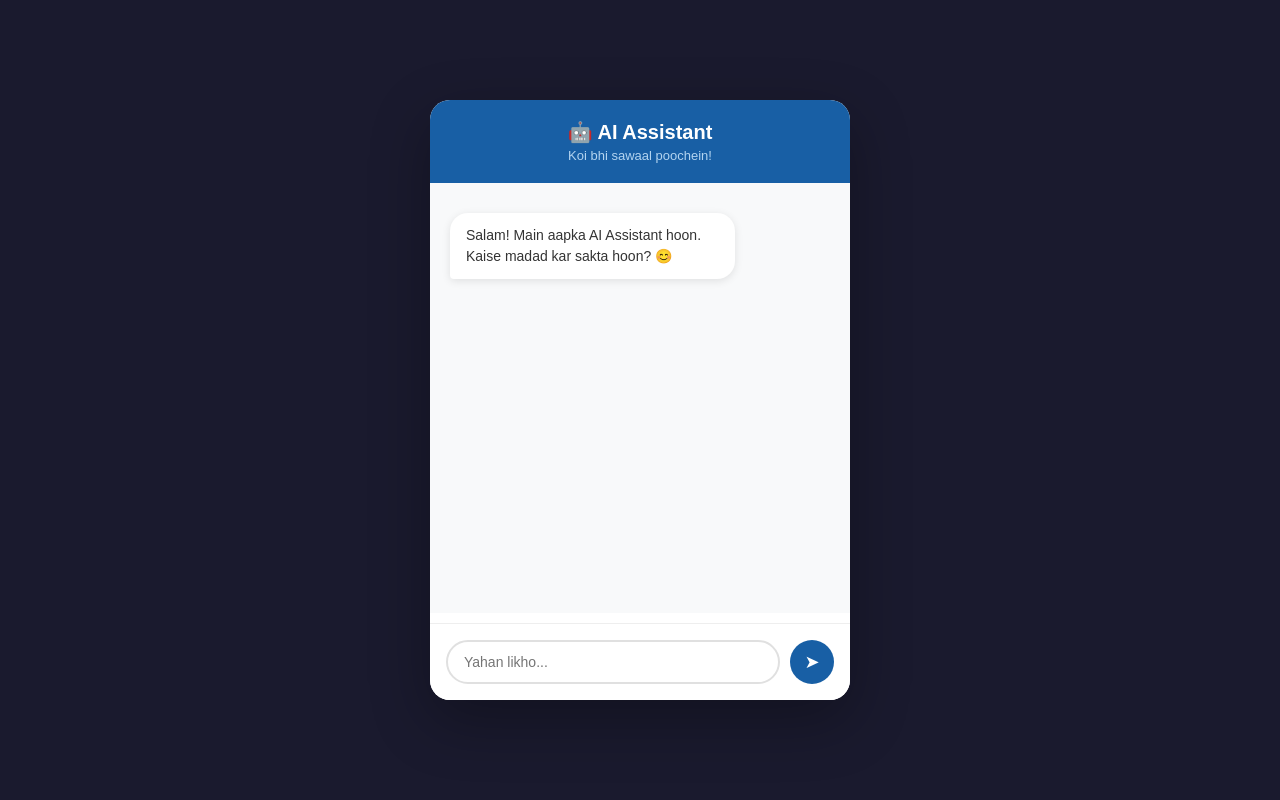
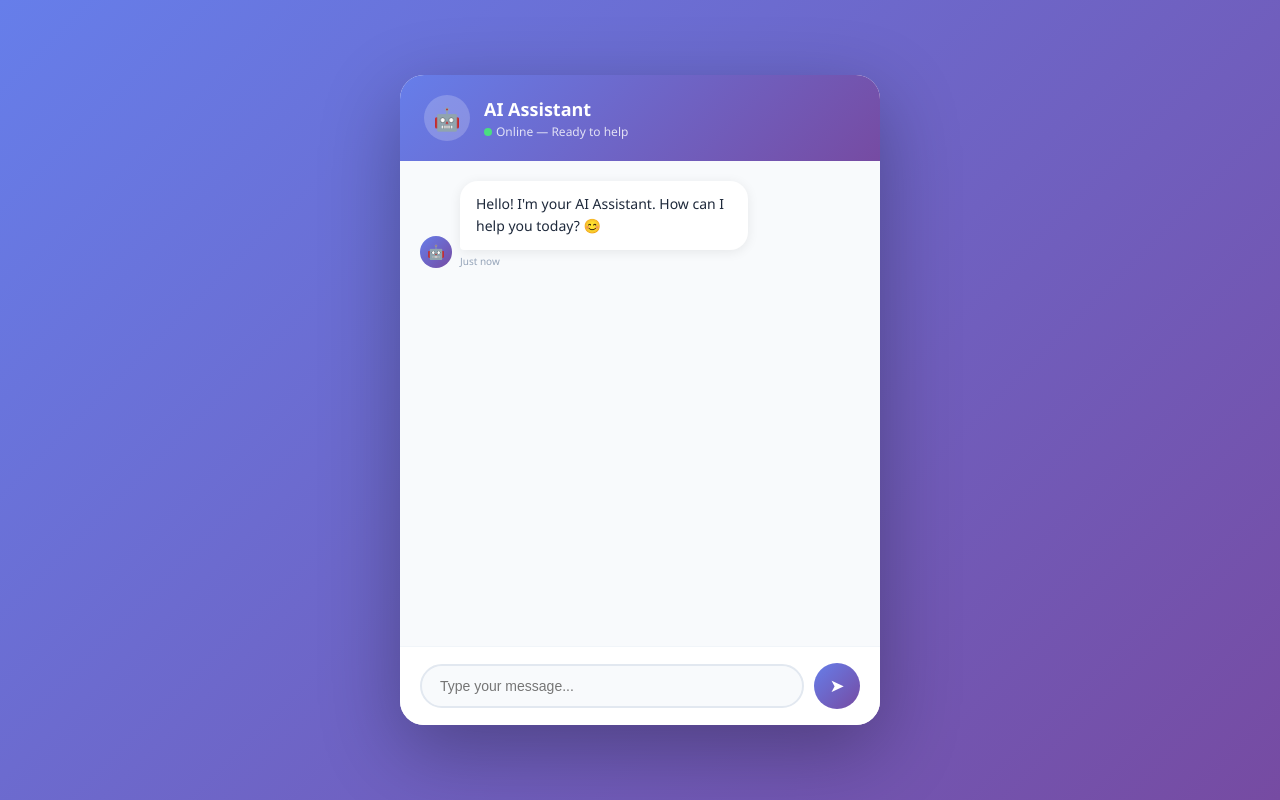
Before and after one commit to Zash017/my-chatbot, a website: page chatbot-groq.html in a window 1280 px wide. Drawn offline with Linux system fonts and the light colour scheme.

Commit message:
design aur system prompt update

```diff
--- a/chatbot-groq.html
+++ b/chatbot-groq.html
@@ -1,46 +1,247 @@
 <!DOCTYPE html>
-<html>
+<html lang="en">
 <head>
+  <meta charset="UTF-8">
+  <meta name="viewport" content="width=device-width, initial-scale=1.0">
   <title>AI Assistant</title>
   <style>
     * { margin: 0; padding: 0; box-sizing: border-box; }
-    body { font-family: Arial; background: #1a1a2e; display: flex; justify-content: center; align-items: center; height: 100vh; }
-    .chat-container { width: 420px; height: 600px; background: white; border-radius: 20px; display: flex; flex-direction: column; overflow: hidden; box-shadow: 0 20px 60px rgba(0,0,0,0.3); }
-    .chat-header { background: #185FA5; padding: 20px; text-align: center; }
-    .chat-header h2 { color: white; font-size: 20px; }
-    .chat-header p { color: #b3d4f0; font-size: 13px; margin-top: 4px; }
-    .chat-messages { flex: 1; padding: 20px; overflow-y: auto; background: #f8f9fa; }
-    .msg { margin: 10px 0; display: flex; }
-    .msg.user { justify-content: flex-end; }
-    .msg-bubble { max-width: 75%; padding: 12px 16px; border-radius: 18px; font-size: 14px; line-height: 1.5; }
-    .msg.user .msg-bubble { background: #185FA5; color: white; border-bottom-right-radius: 4px; }
-    .msg.ai .msg-bubble { background: white; color: #333; border-bottom-left-radius: 4px; box-shadow: 0 2px 8px rgba(0,0,0,0.1); }
-    .chat-input { padding: 16px; background: white; border-top: 1px solid #eee; display: flex; gap: 10px; }
-    .chat-input input { flex: 1; padding: 12px 16px; border: 2px solid #e0e0e0; border-radius: 25px; font-size: 14px; outline: none; }
-    .chat-input input:focus { border-color: #185FA5; }
-    .chat-input button { background: #185FA5; color: white; border: none; border-radius: 50%; width: 44px; height: 44px; cursor: pointer; font-size: 18px; }
-    .typing { color: #999; font-size: 13px; padding: 0 20px 10px; }
+
+    body {
+      font-family: 'Segoe UI', Arial, sans-serif;
+      background: linear-gradient(135deg, #667eea 0%, #764ba2 100%);
+      display: flex;
+      justify-content: center;
+      align-items: center;
+      height: 100vh;
+      padding: 20px;
+    }
+
+    .chat-container {
+      width: 100%;
+      max-width: 480px;
+      height: 650px;
+      background: white;
+      border-radius: 24px;
+      display: flex;
+      flex-direction: column;
+      overflow: hidden;
+      box-shadow: 0 25px 80px rgba(0,0,0,0.3);
+    }
+
+    .chat-header {
+      background: linear-gradient(135deg, #667eea, #764ba2);
+      padding: 20px 24px;
+      display: flex;
+      align-items: center;
+      gap: 14px;
+    }
+
+    .header-avatar {
+      width: 46px;
+      height: 46px;
+      background: rgba(255,255,255,0.2);
+      border-radius: 50%;
+      display: flex;
+      align-items: center;
+      justify-content: center;
+      font-size: 22px;
+    }
+
+    .header-info h2 {
+      color: white;
+      font-size: 18px;
+      font-weight: 600;
+    }
+
+    .header-info p {
+      color: rgba(255,255,255,0.8);
+      font-size: 12px;
+      margin-top: 2px;
+    }
+
+    .online-dot {
+      width: 8px;
+      height: 8px;
+      background: #4ade80;
+      border-radius: 50%;
+      display: inline-block;
+      margin-right: 4px;
+    }
+
+    .chat-messages {
+      flex: 1;
+      padding: 20px;
+      overflow-y: auto;
+      background: #f8fafc;
+      display: flex;
+      flex-direction: column;
+      gap: 12px;
+    }
+
+    .chat-messages::-webkit-scrollbar { width: 4px; }
+    .chat-messages::-webkit-scrollbar-thumb { background: #cbd5e1; border-radius: 4px; }
+
+    .msg { display: flex; align-items: flex-end; gap: 8px; }
+    .msg.user { flex-direction: row-reverse; }
+
+    .msg-avatar {
+      width: 32px;
+      height: 32px;
+      border-radius: 50%;
+      display: flex;
+      align-items: center;
+      justify-content: center;
+      font-size: 14px;
+      flex-shrink: 0;
+    }
+
+    .msg.ai .msg-avatar { background: linear-gradient(135deg, #667eea, #764ba2); }
+    .msg.user .msg-avatar { background: linear-gradient(135deg, #f093fb, #f5576c); }
+
+    .msg-bubble {
+      max-width: 72%;
+      padding: 12px 16px;
+      border-radius: 18px;
+      font-size: 14px;
+      line-height: 1.6;
+    }
+
+    .msg.user .msg-bubble {
+      background: linear-gradient(135deg, #667eea, #764ba2);
+      color: white;
+      border-bottom-right-radius: 4px;
+    }
+
+    .msg.ai .msg-bubble {
+      background: white;
+      color: #1e293b;
+      border-bottom-left-radius: 4px;
+      box-shadow: 0 2px 12px rgba(0,0,0,0.08);
+    }
+
+    .msg-time {
+      font-size: 10px;
+      color: #94a3b8;
+      margin-top: 4px;
+      text-align: right;
+    }
+
+    .msg.ai .msg-time { text-align: left; }
+
+    .typing-indicator {
+      display: flex;
+      align-items: center;
+      gap: 8px;
+      padding: 0 20px 10px;
+      color: #94a3b8;
+      font-size: 13px;
+    }
+
+    .typing-dots {
+      display: flex;
+      gap: 4px;
+    }
+
+    .typing-dots span {
+      width: 6px;
+      height: 6px;
+      background: #667eea;
+      border-radius: 50%;
+      animation: bounce 1.2s infinite;
+    }
+
+    .typing-dots span:nth-child(2) { animation-delay: 0.2s; }
+    .typing-dots span:nth-child(3) { animation-delay: 0.4s; }
+
+    @keyframes bounce {
+      0%, 60%, 100% { transform: translateY(0); }
+      30% { transform: translateY(-6px); }
+    }
+
+    .chat-input {
+      padding: 16px 20px;
+      background: white;
+      border-top: 1px solid #f1f5f9;
+      display: flex;
+      gap: 10px;
+      align-items: center;
+    }
+
+    .chat-input input {
+      flex: 1;
+      padding: 12px 18px;
+      border: 2px solid #e2e8f0;
+      border-radius: 25px;
+      font-size: 14px;
+      outline: none;
+      transition: border-color 0.2s;
+      background: #f8fafc;
+    }
+
+    .chat-input input:focus {
+      border-color: #667eea;
+      background: white;
+    }
+
+    .chat-input button {
+      background: linear-gradient(135deg, #667eea, #764ba2);
+      color: white;
+      border: none;
+      border-radius: 50%;
+      width: 46px;
+      height: 46px;
+      cursor: pointer;
+      font-size: 18px;
+      display: flex;
+      align-items: center;
+      justify-content: center;
+      transition: transform 0.2s;
+      flex-shrink: 0;
+    }
+
+    .chat-input button:hover { transform: scale(1.05); }
+    .chat-input button:active { transform: scale(0.95); }
   </style>
 </head>
 <body>
   <div class="chat-container">
     <div class="chat-header">
-      <h2>🤖 AI Assistant</h2>
-      <p>Koi bhi sawaal poochein!</p>
+      <div class="header-avatar">🤖</div>
+      <div class="header-info">
+        <h2>AI Assistant</h2>
+        <p><span class="online-dot"></span>Online — Ready to help</p>
+      </div>
     </div>
+
     <div class="chat-messages" id="chat-messages">
       <div class="msg ai">
-        <div class="msg-bubble">Salam! Main aapka AI Assistant hoon. Kaise madad kar sakta hoon? 😊</div>
+        <div class="msg-avatar">🤖</div>
+        <div>
+          <div class="msg-bubble">Hello! I'm your AI Assistant. How can I help you today? 😊</div>
+          <div class="msg-time">Just now</div>
+        </div>
       </div>
     </div>
-    <div class="typing" id="typing"></div>
+
+    <div class="typing-indicator" id="typing" style="display:none;">
+      <div class="typing-dots">
+        <span></span><span></span><span></span>
+      </div>
+      AI is thinking...
+    </div>
+
     <div class="chat-input">
-      <input type="text" id="user-input" placeholder="Yahan likho...">
+      <input type="text" id="user-input" placeholder="Type your message...">
       <button onclick="sendMessage()">➤</button>
     </div>
   </div>
 
   <script>
+    function getTime() {
+      return new Date().toLocaleTimeString([], {hour: '2-digit', minute:'2-digit'});
+    }
+
     async function sendMessage() {
       var input = document.getElementById('user-input');
       var messages = document.getElementById('chat-messages');
@@ -48,9 +249,17 @@
       var userText = input.value.trim();
       if (!userText) return;
 
-      messages.innerHTML += '<div class="msg user"><div class="msg-bubble">' + userText + '</div></div>';
+      messages.innerHTML += `
+        <div class="msg user">
+          <div class="msg-avatar">👤</div>
+          <div>
+            <div class="msg-bubble">${userText}</div>
+            <div class="msg-time">${getTime()}</div>
+          </div>
+        </div>`;
+
       input.value = '';
-      typing.innerText = 'AI soch raha hai...';
+      typing.style.display = 'flex';
       messages.scrollTop = messages.scrollHeight;
 
       try {
@@ -64,13 +273,29 @@
 
         var data = await response.json();
         var aiText = data.content[0].text;
-        typing.innerText = '';
-        messages.innerHTML += '<div class="msg ai"><div class="msg-bubble">' + aiText + '</div></div>';
+        typing.style.display = 'none';
+
+        messages.innerHTML += `
+          <div class="msg ai">
+            <div class="msg-avatar">🤖</div>
+            <div>
+              <div class="msg-bubble">${aiText}</div>
+              <div class="msg-time">${getTime()}</div>
+            </div>
+          </div>`;
+
         messages.scrollTop = messages.scrollHeight;
 
       } catch(err) {
-        typing.innerText = '';
-        messages.innerHTML += '<div class="msg ai"><div class="msg-bubble">Kuch masla hua, dobara koshish karein!</div></div>';
+        typing.style.display = 'none';
+        messages.innerHTML += `
+          <div class="msg ai">
+            <div class="msg-avatar">🤖</div>
+            <div>
+              <div class="msg-bubble">Kuch masla hua, dobara koshish karein!</div>
+              <div class="msg-time">${getTime()}</div>
+            </div>
+          </div>`;
       }
     }
 
```
Also changed, not shown: server-groq.js (+8 -3 lines).
